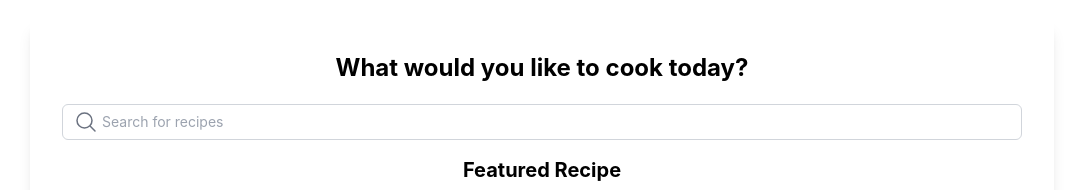
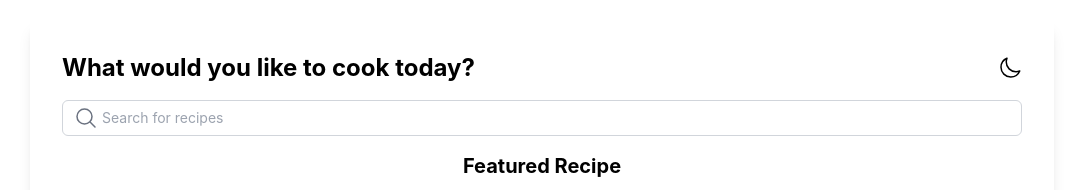
Before and after one commit to KWangechi/recipe-tracker, a React (Vite) app: page / in a window 1280 px wide. Shown: the top 190 px of the page, without its empty margins (98-1181 px from the left). Built offline with nearby package versions, Linux system fonts and the light colour scheme.

Commit message:
feat: tried implementing dark mode, not done yet

```diff
--- a/src/App.jsx
+++ b/src/App.jsx
@@ -1,14 +1,14 @@
-import { useEffect, useState } from "react";
+import { useEffect, useMemo, useState } from "react";
 import "./App.css";
 import CreateRecipeModal from "./components/CreateRecipeModal";
 import {
-  featuredRecipe,
   fetchAllRecipes,
   filterRecipes,
   recipeCategories,
   searchRecipes,
 } from "./store/useRecipeStore";
 import ViewRecipe from "./components/ViewRecipe";
+import { DarkModeButton } from "./components/DarkModeButton";
 
 function App() {
   const [modalOpen, setModalOpen] = useState(false);
@@ -16,6 +16,7 @@ function App() {
   const [filteredRecipes, setFilteredRecipes] = useState([]);
   const [selectedCategory, setSelectedCategory] = useState();
   const [viewRecipe, setViewRecipe] = useState(false);
+  const [featuredRecipe, setFeaturedRecipe] = useState({});
   const [selectedRecipe, setSelectedRecipe] = useState({});
 
   const handleCopyToClipboard = () => {
@@ -38,6 +39,14 @@ function App() {
     }
   }, [viewRecipe]);
 
+  useMemo(() => {
+    // Fetch featured recipe when the component is mounted
+    const allRecipes = fetchAllRecipes();
+    setFeaturedRecipe(
+      allRecipes?.[Math.floor(Math.random() * allRecipes?.length)] || {}
+    );
+  }, []);
+
   // Filter recipes based on the search term
   useEffect(() => {
     setFilteredRecipes(searchRecipes(searchTerm));
@@ -57,16 +66,20 @@ function App() {
           setViewRecipe={setViewRecipe}
         />
       ) : (
-        <div className="rounded-lg my-5 mx-auto text-black p-8 shadow-lg max-w-screen-lg">
+        <div className="rounded-lg my-5 mx-auto text-black p-8 shadow-lg max-w-screen-lg dark:bg-gray-800 dark:text-gray-300">
           {/* Title Section */}
-          <div className="flex justify-center">
+          <div className="flex justify-between items-center">
             <h1 className="text-2xl text-center font-bold">
               What would you like to cook today?
             </h1>
+
+            <div className="flex justify-end">
+              <DarkModeButton />
+            </div>
           </div>
 
           {/* Search Input Section */}
-          <div className="flex items-center rounded-md bg-white pl-3 outline outline-1 -outline-offset-1 outline-gray-300 focus-within:outline-2 focus-within:outline-offset-2 focus-within:outline-indigo-600 mt-5">
+          <div className="flex items-center rounded-md mt-4 bg-white pl-3 outline outline-1 -outline-offset-1 outline-gray-300 has-[input:focus-within]:outline has-[input:focus-within]:outline-2 has-[input:focus-within]:-outline-offset-2 has-[input:focus-within]:outline-green-400">
             <div className="shrink-0 select-none text-base text-gray-500 sm:text-sm">
               <svg
                 xmlns="http://www.w3.org/2000/svg"
@@ -90,11 +103,11 @@ function App() {
               value={searchTerm}
               onChange={(e) => setSearchTerm(e.target.value)}
               placeholder="Search for recipes"
-              className="block min-w-0 grow pl-1 pr-3 text-base text-gray-900 placeholder:text-gray-400 focus:outline-0 sm:text-sm rounded-xl py-2"
+              className="dark:bg-gray-800 block min-w-0 grow py-1.5 pl-1 pr-3 text-base text-gray-900 placeholder:text-gray-400 focus:outline focus:outline-0 sm:text-sm/6"
             />
             {searchTerm && (
               <div
-                className="grid shrink-0 grid-cols-1 focus-within:relative mr-4 cursor-pointer"
+                className="grid shrink-0 grid-cols-1 mr-4 cursor-pointer"
                 onClick={clearSearch}
               >
                 <svg
--- /dev/null
+++ b/src/components/DarkModeButton.jsx
@@ -0,0 +1,63 @@
+import { useState, useEffect } from "react";
+
+export function DarkModeButton() {
+    const [darkMode, setDarkMode] = useState(false);
+
+    const toggleDarkMode = () => {
+      setDarkMode((prevState) => {
+        if (prevState) {
+          document.documentElement.classList.add("dark");
+          return false;
+        }
+        document.documentElement.classList.remove("dark");
+        return true;
+      });
+      localStorage.setItem("isDarkMode", darkMode);
+    };
+
+    useEffect(() => {
+      const darkModeEnabled = localStorage.getItem("isDarkMode");
+      setDarkMode(darkModeEnabled === "true");
+      if (darkModeEnabled) {
+        document.documentElement.classList.add("dark");
+      } else {
+        document.documentElement.classList.remove("dark");
+      }
+    }, []);
+
+    return (
+      <button onClick={toggleDarkMode}>
+        {darkMode ? (
+          <svg
+            xmlns="http://www.w3.org/2000/svg"
+            fill="none"
+            viewBox="0 0 24 24"
+            strokeWidth={1.5}
+            stroke="currentColor"
+            className="size-6"
+          >
+            <path
+              strokeLinecap="round"
+              strokeLinejoin="round"
+              d="M12 3v2.25m6.364.386-1.591 1.591M21 12h-2.25m-.386 6.364-1.591-1.591M12 18.75V21m-4.773-4.227-1.591 1.591M5.25 12H3m4.227-4.773L5.636 5.636M15.75 12a3.75 3.75 0 1 1-7.5 0 3.75 3.75 0 0 1 7.5 0Z"
+            />
+          </svg>
+        ) : (
+          <svg
+            xmlns="http://www.w3.org/2000/svg"
+            fill="none"
+            viewBox="0 0 24 24"
+            strokeWidth={1.5}
+            stroke="currentColor"
+            className="size-6"
+          >
+            <path
+              strokeLinecap="round"
+              strokeLinejoin="round"
+              d="M21.752 15.002A9.72 9.72 0 0 1 18 15.75c-5.385 0-9.75-4.365-9.75-9.75 0-1.33.266-2.597.748-3.752A9.753 9.753 0 0 0 3 11.25C3 16.635 7.365 21 12.75 21a9.753 9.753 0 0 0 9.002-5.998Z"
+            />
+          </svg>
+        )}
+      </button>
+    );
+  }
```
Also changed, not shown: src/theme/app-theme.js (deleted).
